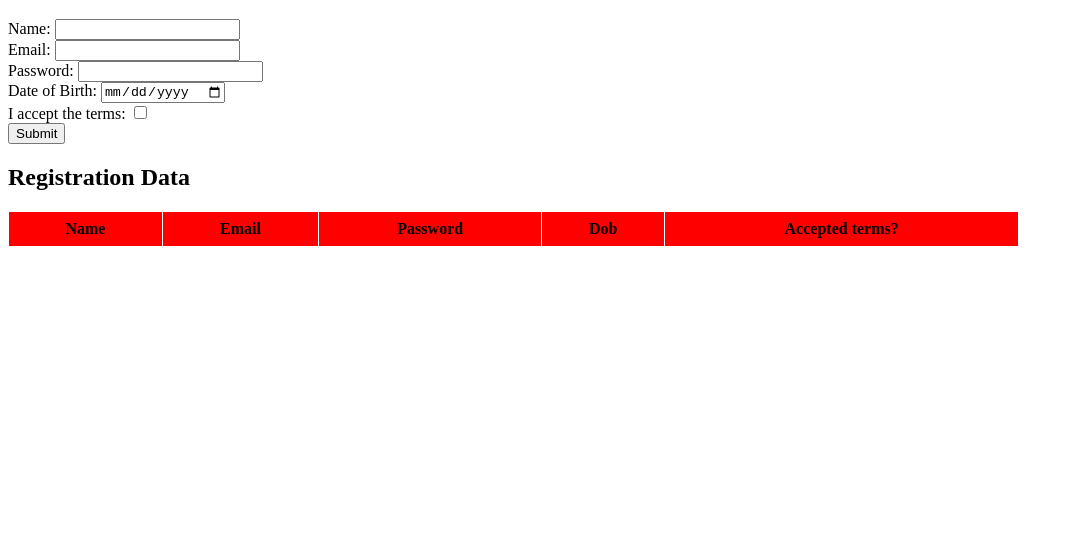
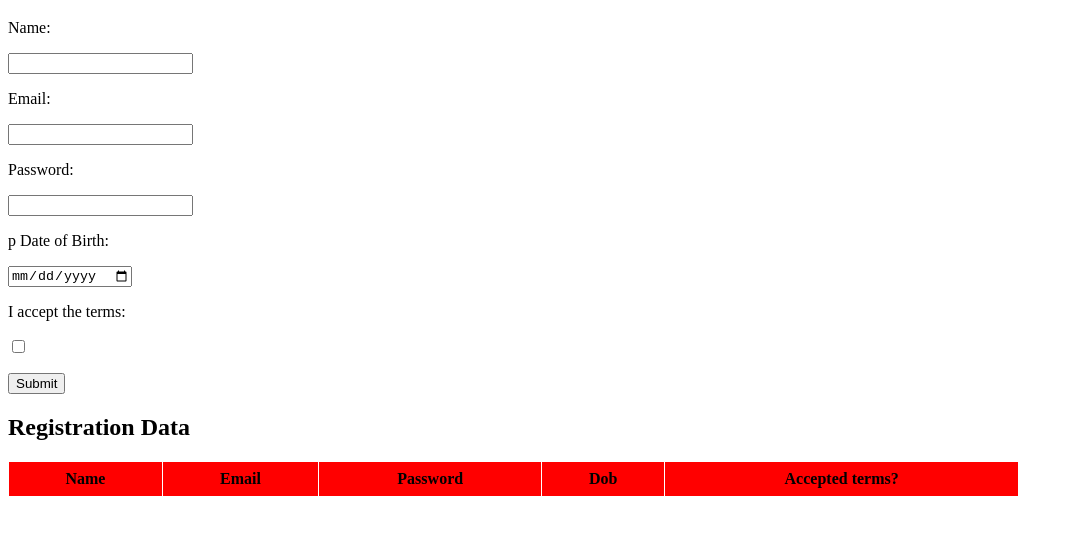
Before and after one commit to saivarma05/wd101, a plain HTML site: page index.html in a window 1280 px wide. Shown: the part 61-596 px from the top of the page, without its empty margins (0-1073 px from the left). Drawn offline with Linux system fonts and the light colour scheme.

Commit message:
Update index.html

```diff
--- a/index.html
+++ b/index.html
@@ -24,19 +24,19 @@
   <h1>Registration Form</h1>
   <form id="registrationForm">
     <label for="name">Name:</label>
-    <input type="text" id="name" required><br>
+    <p><input type="text" id="name" required></p>
 
     <label for="email">Email:</label>
-    <input type="email" id="email" required><br>
+    <p><input type="email" id="email" required></p>
 
     <label for="password">Password:</label>
-    <input type="password" id="password" required><br>
+    <p><input type="password" id="password" required></p>p
 
     <label for="dob">Date of Birth:</label>
-    <input type="date" id="dob" required><br>
+    <p><input type="date" id="dob" required></p>
 
     <label for="terms">I accept the terms:</label>
-    <input type="checkbox" id="terms" required><br>
+    <p><input type="checkbox" id="terms" required></p>
 
     <button type="submit">Submit</button>
   </form>
```
